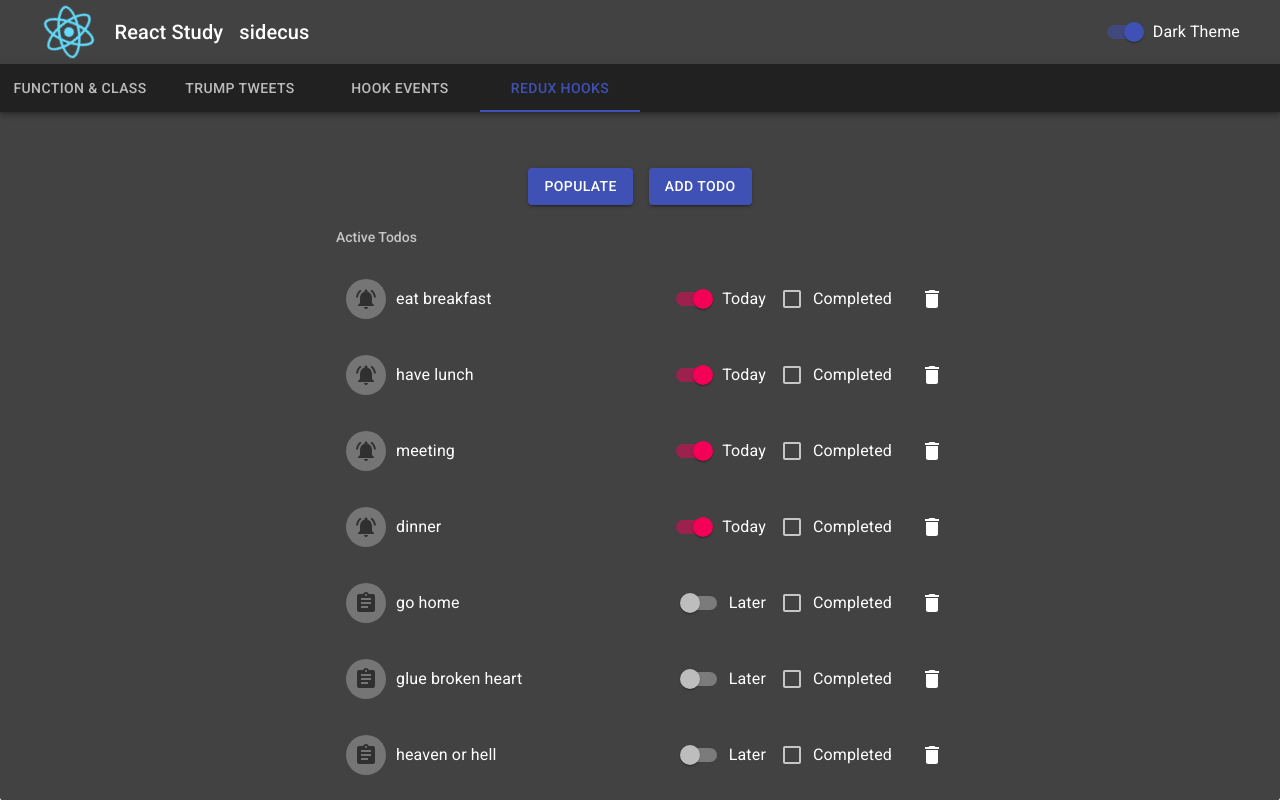
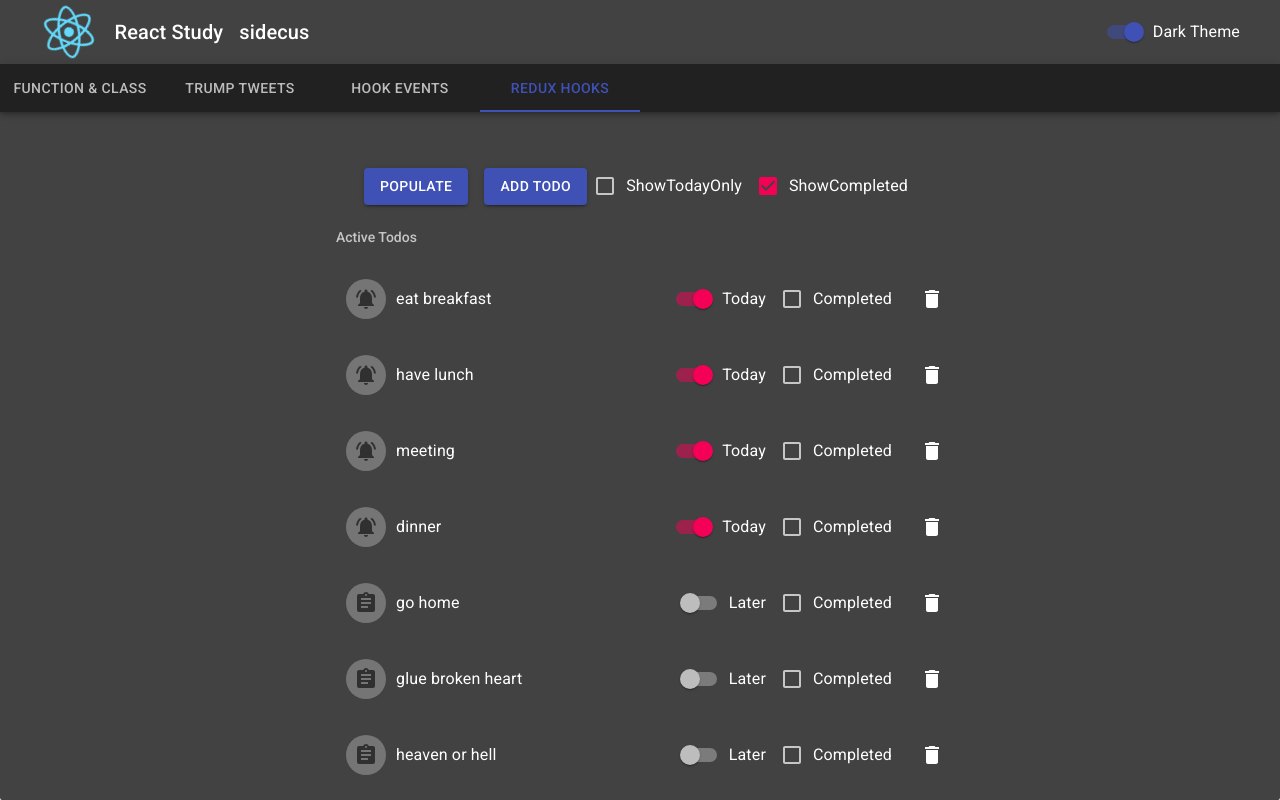
Before and after one commit to sidecus/reactstudy, a React (Create React App) app: page / in a window 1280 px wide. Both pictures are taken after a click on the tab "REDUX HOOKS". Built offline with nearby package versions, Linux system fonts and the light colour scheme; no server answers.

Commit message:
add todo filtering

```diff
--- /dev/null
+++ b/src/ReduxHooks/dispatchers.redux.ts
@@ -0,0 +1,46 @@
+import { useDispatch } from "react-redux";
+import { createAddBatchTodosAction, createAddTodoAction, createRemoveTodoAction, createToggleCompleteAction, createToggleMyDayAction, createSetShowCompletedAction, createSetMyDayOnlyAction, ITodo } from "./store.redux";
+import { useCallback } from "react";
+
+// dispatchers
+export const useDispatchers = () => {
+    const dispatch = useDispatch();
+
+    // Populate with predefined todos. We use the useCallbacl here to follow hooks dependency rules and
+    // avoid infinite rerenering.
+    // We usually need to specify this as part of the useEffect dependencies.
+    // If we don't define this as callback and define this in the function component directly,
+    // then a new function is created during each render.
+    // In that case, the useEffect will be run forever.
+    // Furthermore, this can also help improve performance.
+    const populateTodos = useCallback((todos: ITodo[]) => {
+        dispatch(createAddBatchTodosAction(todos));
+    }, [dispatch]);
+
+    // Note we are not using "useCallback" here, since this won't cause the above issue and we want a new due date.
+    const addRandomTodo = useCallback((todo: ITodo) => {
+        dispatch(createAddTodoAction(todo));
+    }, [dispatch]);
+
+    const deleteTodo = useCallback((id: number) => {
+        dispatch(createRemoveTodoAction(id));
+    }, [dispatch]);;
+
+    const toggleComplete = useCallback((id: number) => {
+        dispatch(createToggleCompleteAction(id));
+    }, [dispatch]);
+
+    const toggleMyDay = useCallback((id: number) => {
+        dispatch(createToggleMyDayAction(id));
+    }, [dispatch]);
+
+    const setShowCompleted = useCallback((showCompleted: boolean) => {
+        dispatch(createSetShowCompletedAction(showCompleted));
+    }, [dispatch]);
+
+    const setShowMyDayOnly = useCallback((myDayOnly: boolean) => {
+        dispatch(createSetMyDayOnlyAction(myDayOnly));
+    }, [dispatch]);
+
+    return { populateTodos, addRandomTodo, deleteTodo, toggleComplete, toggleMyDay, setShowCompleted, setShowMyDayOnly };
+}
--- a/src/ReduxHooks/selectors.redux.ts
+++ b/src/ReduxHooks/selectors.redux.ts
@@ -13,20 +13,26 @@ export const todoSelector = createSelector(
     (todos, settings) => todos.filter(x => settings.showCompleted || !x.completed)
 );
 
+// show completed selector
+export const showCompletedSelector = createSelector(
+    [settingsStateSelector],
+    settings => settings.showCompleted
+);
+
+// show my day only selector
+export const showMyDayOnlySelector = createSelector(
+    [settingsStateSelector],
+    settings => settings.myDayOnly
+);
+
 // active todo selector
 export const activeTodoSelector = createSelector(
-    [todoSelector],
-    (todos) => todos.filter(x => !x.completed)
+    [todoSelector, showMyDayOnlySelector],
+    (todos, showMyDayOnly) => todos.filter(x => !x.completed && (!showMyDayOnly || x.myDay))
 );
 
 // completed todo selector
 export const completedTodoSelector = createSelector(
-    [todoSelector],
-    (todos) => todos.filter(x => x.completed)
+    [todoSelector, showCompletedSelector, showMyDayOnlySelector],
+    (todos, showCompleted, showMyDayOnly) => showCompleted ? todos.filter(x => x.completed && (!showMyDayOnly || x.myDay)) : []
 );
-
-// my day todo selector
-export const myDaySelector = createSelector(
-    [todoSelector],
-    (todos: ITodo[]) => todos.filter(x => x.myDay)
-);
--- a/src/ReduxHooks/store.redux.ts
+++ b/src/ReduxHooks/store.redux.ts
@@ -19,6 +19,7 @@ enum Actions {
     ToggleMyDay = 'ToggleMyDay',
     ToggleComplete = 'ToggleComplete',
     SetShowCompleted = 'SetShowCompleted',
+    SetMyDayOnly = 'SetMyDayOnly',
 }
 
 interface IAction<T = any> {
@@ -49,6 +50,15 @@ export const createToggleMyDayAction = (id: number) => {
 export const createToggleCompleteAction = (id: number) => {
     return { type: Actions.ToggleComplete, payload: id } as IAction<number>;
 }
+
+export const createSetShowCompletedAction = (showCompleted: boolean) => {
+    return { type: Actions.SetShowCompleted, payload: showCompleted } as IAction<boolean>;
+}
+
+export const createSetMyDayOnlyAction = (myDayOnly: boolean) => {
+    return { type: Actions.SetMyDayOnly, payload: myDayOnly } as IAction<boolean>;
+}
+
 
 // todo list reducer
 const todoReducer = (state: ITodo[] = [], action: IAction) => {
@@ -97,20 +107,24 @@ const todoReducer = (state: ITodo[] = [], action: IAction) => {
 // Settings reducer
 export interface ITodoAppSettings {
     showCompleted: boolean;
+    myDayOnly: boolean;
 }
 
 const defaultSettings = {
     showCompleted: true,
+    myDayOnly: false,
 } as ITodoAppSettings;
 
 const settingsReducer = (state: ITodoAppSettings = defaultSettings, action: IAction) => {
     let newState: ITodoAppSettings = {...state};
     switch (action.type) {
         case Actions.SetShowCompleted:
-            const flag = action.payload as boolean;
-            newState.showCompleted = flag;
+            newState.showCompleted = action.payload as boolean;
             break;
-    }
+        case Actions.SetMyDayOnly:
+            newState.myDayOnly = action.payload as boolean;
+            break;
+        }
 
     return newState;
 }
@@ -120,38 +134,3 @@ const settingsReducer = (state: ITodoAppSettings = defaultSettings, action: IAct
 const rootReducer = combineReducers({todo: todoReducer, settings: settingsReducer});
 export const todoStore = createStore(rootReducer, {});
 export type ITodoAppStore = ReturnType<typeof rootReducer>;
-
-// dispatchers
-export const useDispatchers = () => {
-    const dispatch = useDispatch();
-
-    // Populate with predefined todos. We use the useCallbacl here to follow hooks dependency rules and
-    // avoid infinite rerenering.
-    // We usually need to specify this as part of the useEffect dependencies.
-    // If we don't define this as callback and define this in the function component directly,
-    // then a new function is created during each render.
-    // In that case, the useEffect will be run forever.
-    // Furthermore, this can also help improve performance.
-    const populateTodos = useCallback((todos: ITodo[]) => {
-        dispatch(createAddBatchTodosAction(todos));
-    }, [dispatch]);
-
-    // Note we are not using "useCallback" here, since this won't cause the above issue and we want a new due date.
-    const addRandomTodo = useCallback((todo: ITodo) => {
-        dispatch(createAddTodoAction(todo));
-    }, [dispatch]);
-
-    const deleteTodo = useCallback((id: number) => {
-        dispatch(createRemoveTodoAction(id));
-    }, [dispatch]);;
-
-    const toggleComplete = useCallback((id: number) => {
-        dispatch(createToggleCompleteAction(id));
-    }, [dispatch]);
-
-    const toggleMyDay = useCallback((id: number) => {
-        dispatch(createToggleMyDayAction(id));
-    }, [dispatch]);
-
-    return { populateTodos, addRandomTodo, deleteTodo, toggleComplete, toggleMyDay };
-}
--- /dev/null
+++ b/src/ReduxHooks/todoactions.tsx
@@ -0,0 +1,48 @@
+import * as React from 'react';
+import { ListItemSecondaryAction, FormControlLabel } from '@material-ui/core';
+import { IconButton, Checkbox, Switch } from '@material-ui/core';
+import DeleteIcon from '@material-ui/icons/Delete';
+import { ITodo } from './store.redux';
+import { useDispatchers } from './dispatchers.redux';
+
+export interface ITodoActionsProps {
+    labelId: string;
+    todo: ITodo;
+}
+
+// Todo secondary action bar
+export const TodoActions = (props: ITodoActionsProps) => {
+    const { toggleMyDay, toggleComplete, deleteTodo } = useDispatchers();
+    const { todo, labelId } = props;
+
+    return (
+        <ListItemSecondaryAction>
+            <FormControlLabel
+                control={
+                    <Switch
+                        checked={todo.myDay}
+                        tabIndex={-1}
+                        color='secondary'
+                        inputProps={{ 'aria-labelledby': labelId }}
+                        onChange={() => toggleMyDay(todo.id)}
+                    />
+                }
+                label={todo.myDay ? 'Today' : 'Later'}
+            />
+            <FormControlLabel
+                control={
+                    <Checkbox
+                        checked={todo.completed}
+                        tabIndex={-1}
+                        inputProps={{ 'aria-labelledby': labelId }}
+                        onChange={() => toggleComplete(todo.id)}
+                    />
+                }
+                label='Completed'
+            />
+            <IconButton edge="end" aria-label="delete" onClick={() => deleteTodo(todo.id)}>
+                <DeleteIcon />
+            </IconButton>
+        </ListItemSecondaryAction>
+    );
+}
--- a/src/ReduxHooks/todowithredux.tsx
+++ b/src/ReduxHooks/todowithredux.tsx
@@ -1,10 +1,11 @@
 import * as React from 'react';
 import { useEffect } from 'react';
 import { useSelector } from 'react-redux';
-import { Theme, createStyles, makeStyles, Grid, Button } from '@material-ui/core';
-import { ITodo, useDispatchers } from './store.redux';
-import { activeTodoSelector, completedTodoSelector } from './selectors.redux';
-import { TodoList } from './todoList';
+import { Theme, createStyles, makeStyles, Grid, Button, FormControlLabel, Checkbox } from '@material-ui/core';
+import { activeTodoSelector, completedTodoSelector, showCompletedSelector, showMyDayOnlySelector } from './selectors.redux';
+import { useDispatchers } from './dispatchers.redux';
+import { ITodo } from './store.redux';
+import { TodoList } from './todolist';
 import { predefinedTodos } from './predefinedTodos';
 
 const useStyles = makeStyles((theme: Theme) =>
@@ -32,7 +33,9 @@ const createRandomTodo = () => {
 export const TodoWithRedux = () => {
     const activeTodos = useSelector(activeTodoSelector);
     const completedTodos = useSelector(completedTodoSelector);
-    const { populateTodos, addRandomTodo } = useDispatchers();
+    const showCompleted = useSelector(showCompletedSelector);
+    const showMyDayOnly = useSelector(showMyDayOnlySelector);
+    const { populateTodos, addRandomTodo, setShowCompleted, setShowMyDayOnly } = useDispatchers();
     const classes = useStyles();
 
     // "One time" pre-populate
@@ -45,6 +48,27 @@ export const TodoWithRedux = () => {
             <Grid item>
                 <Button variant='contained' color='primary' className={classes.button} onClick={() => populateTodos(predefinedTodos)}>Populate</Button>
                 <Button variant='contained' color='primary' className={classes.button} onClick={() => addRandomTodo(createRandomTodo())}>Add Todo</Button>
+                <FormControlLabel
+                    control={
+                        <Checkbox
+                            checked={showMyDayOnly}
+                            tabIndex={-1}
+                            onChange={() => setShowMyDayOnly(!showMyDayOnly)}
+                        />
+                    }
+                    label='ShowTodayOnly'
+                />
+                <FormControlLabel
+                    control={
+                        <Checkbox
+                            checked={showCompleted}
+                            tabIndex={-1}
+                            onChange={() => setShowCompleted(!showCompleted)}
+                        />
+                    }
+                    label='ShowCompleted'
+                />
+
             </Grid>
             <Grid item>
                 <TodoList activeTodos={activeTodos} completedTodos={completedTodos} />
```
Also changed, not shown: src/ReduxHooks/todoList.tsx (+5 -33 lines).
